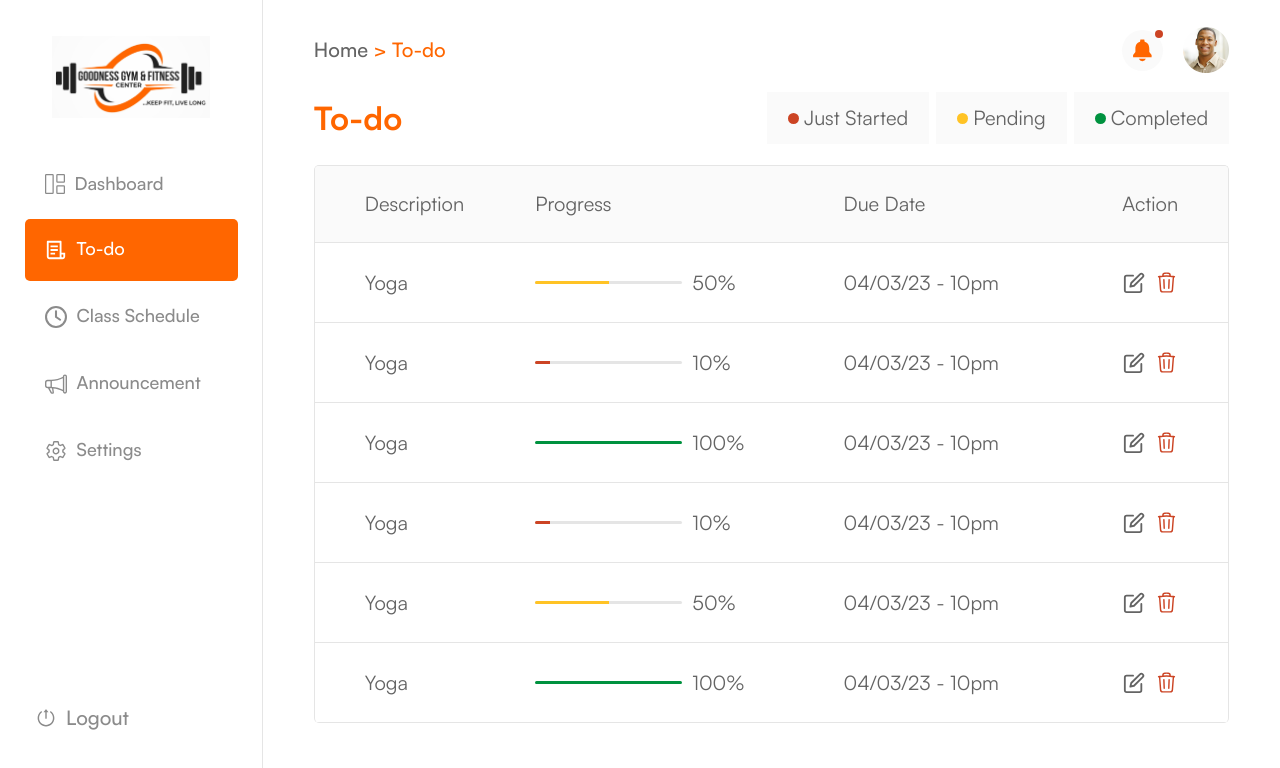
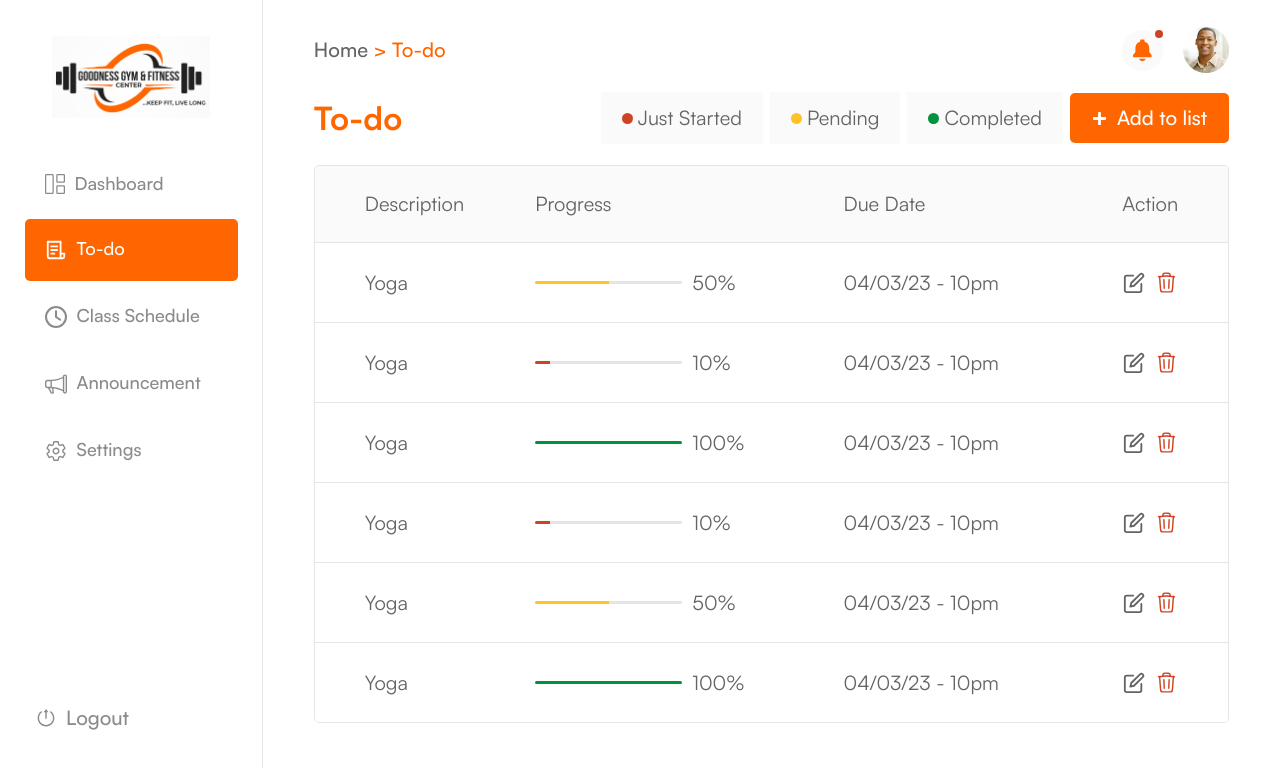
Before and after one commit to LoneBeast-hub/goodness-gym-dashboard, a React (Vite) app: page /to_do in a window 1280 px wide. Shown: the top 768 px of the page. Built offline with nearby package versions, Linux system fonts and the light colour scheme.

Commit message:
working on the add to list on the todo page

```diff
--- a/src/App.jsx
+++ b/src/App.jsx
@@ -3,12 +3,14 @@ import Layout from "./components/layout/layout.component"
 // react
 import { createContext, useState } from "react";
 import TodoDeleteModal from "./components/todo_delete_modal/todo_delete_modal.component";
+import TodoAddModal from "./components/todo_add_modal/todo_add_modal.component";
 
 export const MyContext = createContext();
 
 function App() {
   const [contextState, setContextState] = useState({
     showTodoDeleteModal: false,
+    showTodoAddModal: false,
     showNav: false,
     toDoListData: [
       {
@@ -54,6 +56,8 @@ function App() {
       <Layout />
       {/* todo delete modal */}
       {contextState.showTodoDeleteModal? <TodoDeleteModal /> : ''}
+      {/* todo add modal */}
+      {contextState.showTodoAddModal? <TodoAddModal /> : ''}
     </MyContext.Provider>
   )
 }
--- a/src/components/layout/layout.component.jsx
+++ b/src/components/layout/layout.component.jsx
@@ -23,7 +23,7 @@ import { MyContext } from "../../App";
 import EditProfile from "../../pages/edit_profile/edit_profile.page";
 
 const Layout = () => {
-    const {contextState, setContextState} = useContext(MyContext);
+    const {contextState} = useContext(MyContext);
     return(
         <div className="flex w-full">
             {/* desktop sidebar */}
--- /dev/null
+++ b/src/components/todo_add_modal/todo_add_modal.component.jsx
@@ -0,0 +1,41 @@
+// react icons
+import { LiaTimesSolid } from "react-icons/lia";
+// context api
+import { useContext } from "react";
+import { MyContext } from "../../App";
+
+const TodoAddModal = () => {
+    const {setContextState} = useContext(MyContext);
+    return(
+        <div className="w-[100vw] h-[100vh] flex items-center justify-center bg-[rgba(0,0,0,0.6)] fixed z-10 top-0">
+            <div className="w-[90%] relative flex flex-col md:w-[85%] md:max-w-[993px] box-border text-center pt-[2.5rem] md:pt-[5rem] pb-[3rem] md:pb-[4rem] px-[7%] md:px-[4%] rounded-[5px] bg-white">
+                {/* Title */}
+                <p className="text-primary-100 text-[2.4rem] text-center md:text-left md:text-[3.2rem] font-bold">Add To-do List</p>
+                {/* Add Form */}
+                <form className="mt-[2.4rem] md:mt-[2.2rem]" action="#">
+                    {/* Task Description input */}
+                    <div className="flex w-full flex-col items-start md:gap-[1.5rem] gap-[0.5rem]">
+                        <label htmlFor="task_description" className="text-[1.4rem] md:text-[2rem] text-black-100">Task</label>
+                        <input className="border border-gray-e5 w-full text-[1.4rem] py-[2rem] rounded-[5px] px-[1.5rem] md:py-[2.5rem] md:px-[2rem] md:text-[2rem] text-black-100" type="text" name="task_description" id="task_description" placeholder="Enter description" />
+                    </div>
+                    {/* Due Date input */}
+                    <div className="flex w-full mt-[2rem] md:mt-[3rem] flex-col items-start md:gap-[1.5rem] gap-[0.5rem]">
+                        <label htmlFor="due_date" className="text-[1.4rem] md:text-[2rem] text-black-100">Due Date</label>
+                        <input className="border border-gray-e5 w-full text-[1.4rem] py-[2rem] rounded-[5px] box-border px-[1.5rem] md:py-[2.5rem] md:px-[2rem] md:text-[2rem] text-black-100" type="date" name="due_date" id="due_date" placeholder="Select Date" />
+                    </div>
+                </form>
+                {/* cancel */}
+                <div onClick={() => {
+                    setContextState((prevValues) => ({
+                        ...prevValues,
+                        showTodoAddModal: false
+                    }))
+                }} className="cursor-pointer w-[31px] h-[31px] md:w-[65px] md:h-[65px] absolute right-[1.9rem] top-[1.9rem] justify-center rounded-full flex items-center bg-gray-f2">
+                    <LiaTimesSolid className="text-[1.5rem] md:text-[2.3rem] text-black-100" />
+                </div>
+            </div>
+        </div>
+    )
+}
+
+export default TodoAddModal;
--- /dev/null
+++ b/src/components/todo_add_modal/todo_add_modal.styles.css
@@ -0,0 +1,3 @@
+input[type="date"] {
+    padding: 1.2rem 1.6rem !important; /* Adjust as needed */
+}
--- a/src/components/todo_delete_modal/todo_delete_modal.component.jsx
+++ b/src/components/todo_delete_modal/todo_delete_modal.component.jsx
@@ -33,7 +33,7 @@ const TodoDeleteModal = () => {
                         showTodoDeleteModal: false
                     }))
                 }} className="cursor-pointer w-[31px] h-[31px] md:w-[65px] md:h-[65px] absolute right-[1.9rem] top-[1.9rem] justify-center rounded-full flex items-center bg-gray-f2">
-                    <LiaTimesSolid className="text-[1rem] md:text-[1.9rem] text-black-100" />
+                    <LiaTimesSolid className="text-[1.5rem] md:text-[2.3rem] text-black-100" />
                 </div>
             </div>
         </div>
--- a/src/pages/to_do/to_do.page.jsx
+++ b/src/pages/to_do/to_do.page.jsx
@@ -4,6 +4,8 @@ import Header from "../../components/header/header.component";
 import { useContext, useState } from "react";
 import { MyContext } from "../../App";
 import ToDoList from "../../components/to_do_list/to_do_list.component";
+import CustomButton from "../../components/custom_button/custom_button.component";
+import { FaPlus } from "react-icons/fa";
 
 const ToDoPage = () => {
     const { contextState, setContextState } = useContext(MyContext);
@@ -54,31 +56,40 @@ const ToDoPage = () => {
                     {/* heading */}
                     <p className="text-primary-100 font-bold text-[2rem] md:text-[3.2rem]">To-do</p>
                     {/* todo filter and add */}
-                    <div className="flex min-h-max">
+                    <div className="flex gap-[7px] max-h-fit items-center">
                         {/* filters */}
-                        <div className="flex gap-[7px] md:[13px]">
+                        <div className="max-h-fit flex gap-[7px] md:[13px]">
                             <button
-                            className={`md:px-[2rem] min-h-max border gap-[3px] md:gap-[5px] flex items-center px-[0.7rem] py-[0.8rem] md:py-[1.5rem] text-black-100 bg-gray-fa ${selectedFilters.includes('just started') ? 'border-red-100' : 'border-gray-fa'}`}
+                                className={`md:px-[2rem] max-h-fit border gap-[3px] md:gap-[5px] flex items-center px-[0.7rem] py-[0.8rem] md:py-[1.5rem] text-black-100 bg-gray-fa ${selectedFilters.includes('just started') ? 'border-red-100' : 'border-gray-fa'}`}
                                 onClick={() => handleFilterClick('just started')}
                             >
                                 <span className="w-[6px] h-[6px] md:w-[11px] md:h-[11px] rounded-full bg-red-100"></span>
                                 <span className="text-[1.2rem] md:text-[2rem]">Just Started</span>
                             </button>
                             <button
-                            className={`md:px-[2rem] min-h-max border gap-[3px] md:gap-[5px] flex items-center px-[0.7rem] py-[0.8rem] md:py-[1.5rem] text-black-100 bg-gray-fa ${selectedFilters.includes('pending') ? 'border-pending' : 'border-gray-fa'}`}
+                                className={`md:px-[2rem] max-h-fit border gap-[3px] md:gap-[5px] flex items-center px-[0.7rem] py-[0.8rem] md:py-[1.5rem] text-black-100 bg-gray-fa ${selectedFilters.includes('pending') ? 'border-pending' : 'border-gray-fa'}`}
                                 onClick={() => handleFilterClick('pending')}
                             >
                                 <span className="w-[6px] h-[6px] md:w-[11px] md:h-[11px] rounded-full bg-pending"></span>
                                 <span className="text-[1.2rem] md:text-[2rem]">Pending</span>
                             </button>
                             <button
-                            className={`md:px-[2rem] min-h-max border gap-[3px] md:gap-[5px] flex items-center px-[0.7rem] py-[0.8rem] md:py-[1.5rem] text-black-100 bg-gray-fa ${selectedFilters.includes('completed') ? 'border-green-100' : 'border-gray-fa'}`}
+                                className={`md:px-[2rem] max-h-fit border gap-[3px] md:gap-[5px] flex items-center px-[0.7rem] py-[0.8rem] md:py-[1.5rem] text-black-100 bg-gray-fa ${selectedFilters.includes('completed') ? 'border-green-100' : 'border-gray-fa'}`}
                                 onClick={() => handleFilterClick('completed')}
                             >
                                 <span className="w-[6px] h-[6px] md:w-[11px] md:h-[11px] rounded-full bg-green-100"></span>
                                 <span className="text-[1.2rem] md:text-[2rem]">Completed</span>
                             </button>
                         </div>
+                        {/* add to list */}
+                        <CustomButton clickFunction={() => {
+                            setContextState((prevValues) => ({
+                                ...prevValues,
+                                showTodoAddModal: true
+                            }))
+                        }} AddClassName='h-fit flex gap-[0.54rem] md:gap-[1rem] py-[0.8rem] md:py-[1.5rem] md:px-[2.2rem] px-[1rem] items-center' primaryColored>
+                            <FaPlus className="text-[0.8rem] md:text-[1.5rem]" /><span className="text-[1.2rem] md:text-[2rem] md:font-medium">Add to list</span>
+                        </CustomButton>
                     </div>
                 </div>
                 <ToDoList AddClassName='md:w-[90%] mx-auto' filteredList={filteredToDoList} />
```
Lines whose indentation alone changed are shown as unchanged.
